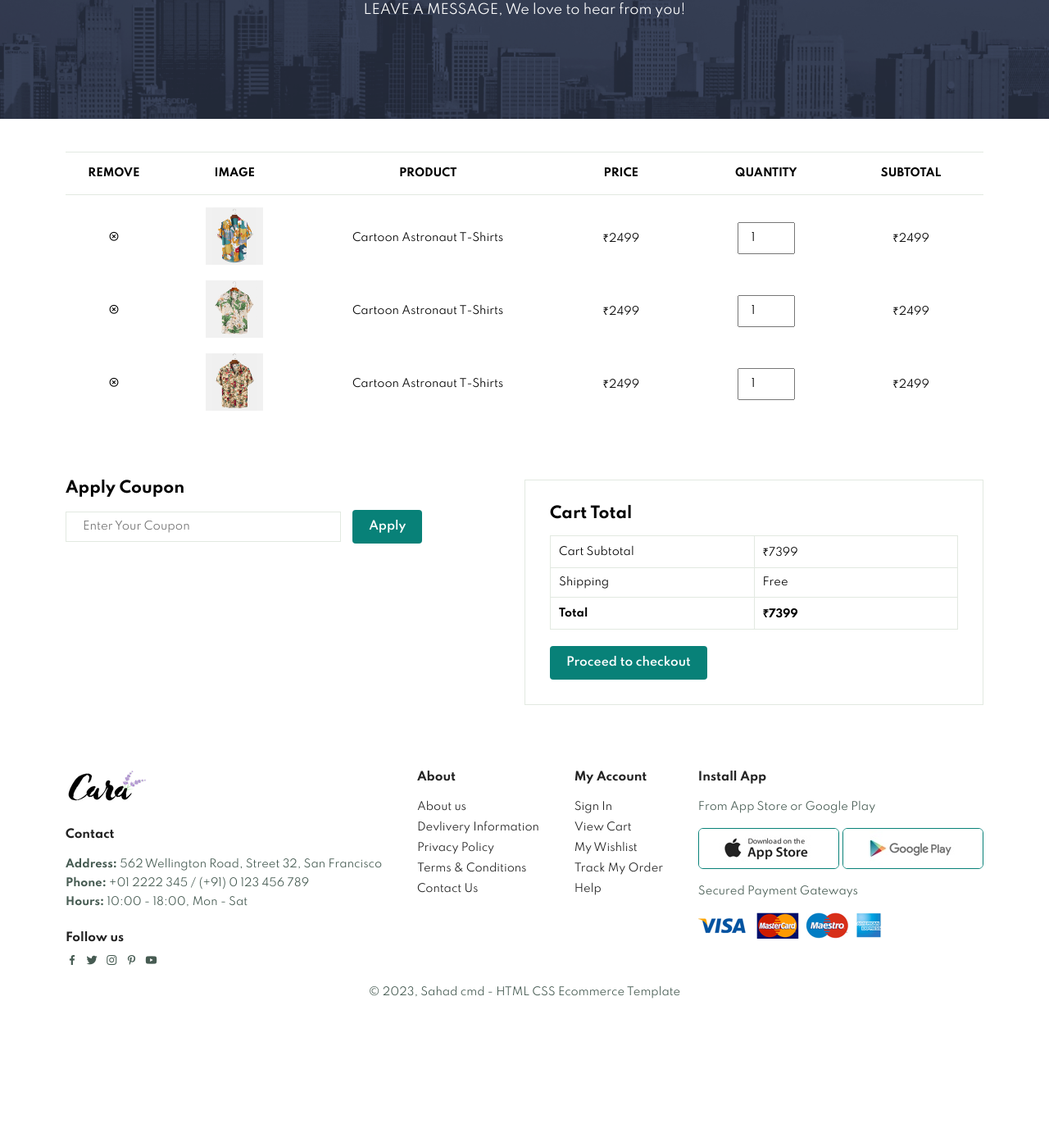
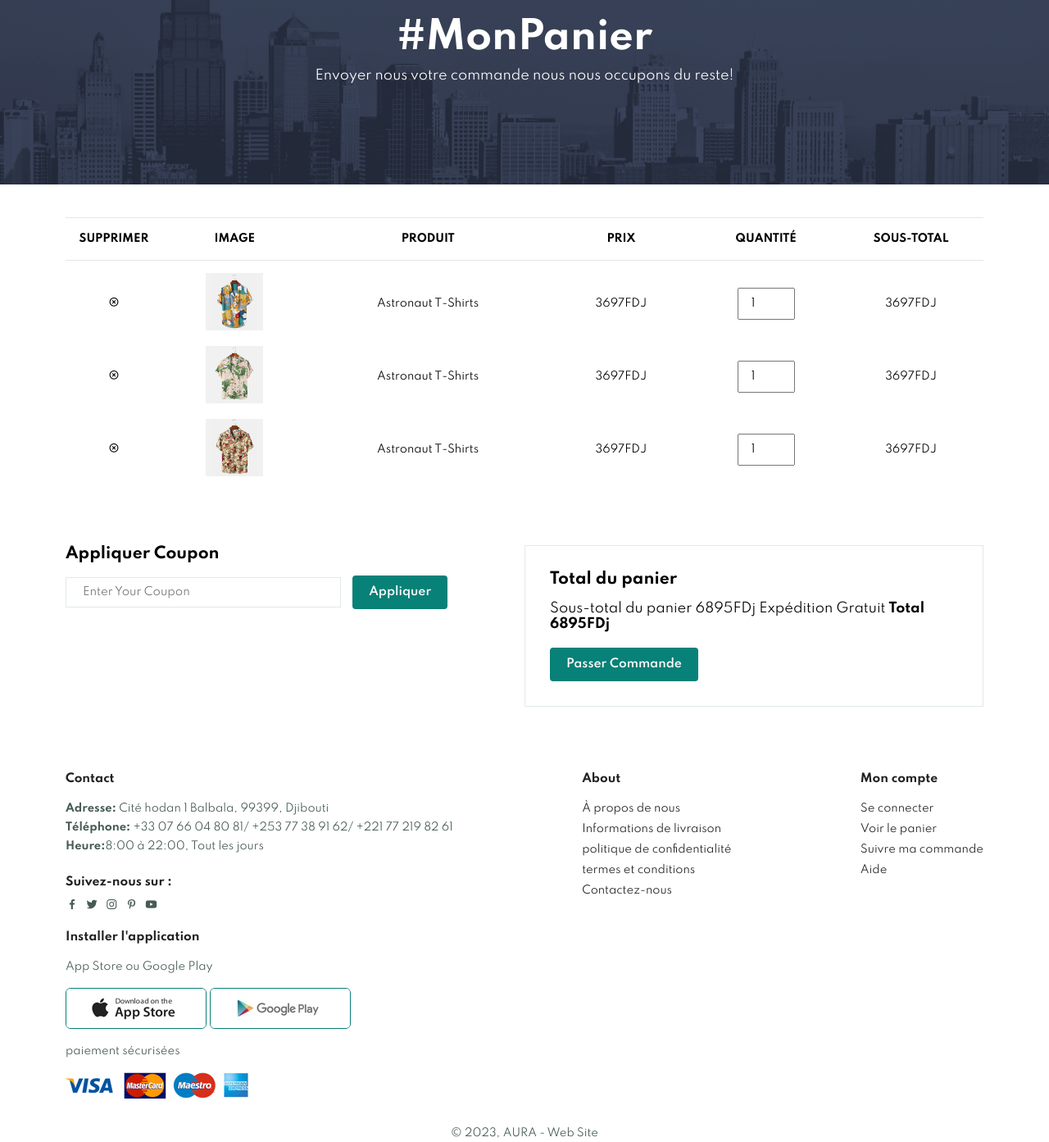
Before and after one commit to maha22i/aura-site, a plain HTML site: page cart.html in a window 1280 px wide. Shown: the part 260-1653 px from the top of the page at 82% size. Before the commit the page ends 1526 px from the top, so only its background shows below. Drawn offline with nearby package versions, Linux system fonts and the light colour scheme.

Commit message:
mise à jour de la cart

```diff
--- a/cart.html
+++ b/cart.html
@@ -1,78 +1,90 @@
 <!DOCTYPE html>
 <html lang="en">
-
   <head>
-        <meta charset="UTF-8">
-        <meta http-equiv="X-UA-Compatible" content="IE=edge">
-        <meta name="viewport" content="width=device-width, initial-scale=1.0">
+    <meta charset="UTF-8" />
+    <meta http-equiv="X-UA-Compatible" content="IE=edge" />
+    <meta name="viewport" content="width=device-width, initial-scale=1.0" />
     <title>Cara</title>
-        <link rel="icon" type="image/x-icon" href="/img/icon1.png">
-        <link rel="stylesheet" href="https://cdn.jsdelivr.net/npm/boxicons@latest/css/boxicons.min.css">
-        <link rel="stylesheet" href="style.css">
+    <link rel="icon" type="image/x-icon" href="/img/icon1.png" />
+    <link
+      rel="stylesheet"
+      href="https://cdn.jsdelivr.net/npm/boxicons@latest/css/boxicons.min.css"
+    />
+    <link rel="stylesheet" href="style.css" />
   </head>
 
   <body>
     <section id="header">
-            <a href="#"><img src="img/logo.png" class="logo" alt=""></a>
+      <a href="#"
+        ><img
+          src="img/2.png"
+          style="width: 150px; height: 120px"
+          class="logo"
+          alt=""
+      /></a>
 
       <div>
         <ul id="navbar">
-                    <li><a href="index.html">Home</a></li>
-                    <li><a href="shop.html">Shop</a></li>
-                    <li><a href="blog.html">Blog</a></li>
-                    <li><a href="about.html">About</a></li>
+          <li><a href="index.html">Acceuil</a></li>
+          <li><a href="shop.html">Catalogue</a></li>
+          <!-- <li><a href="blog.html">Blog</a></li> -->
+          <li><a href="about.html">Qui sommes-nous?</a></li>
           <li><a href="contact.html">Contact</a></li>
-                    <li id="lg-bag"><a class="active" href="cart.html"><i class='bx bx-shopping-bag' ></i></a></li>
-                    <a href="#" id="close"><i class='bx bx-x'></i></a>
+          <li id="lg-bag">
+            <a class="active" href="cart.html"
+              ><i class="bx bx-shopping-bag"></i
+            ></a>
+          </li>
+          <a href="#" id="close"><i class="bx bx-x"></i></a>
         </ul>
       </div>
       <div id="mobile">
-                <a href="cart.html"><i class='bx bx-shopping-bag' ></i></a>
-                <i id="bar" class='bx bx-menu'></i>
+        <a href="cart.html"><i class="bx bx-shopping-bag"></i></a>
+        <i id="bar" class="bx bx-menu"></i>
       </div>
     </section>
 
     <section id="page-header" class="about-header">
-            <h2>#let's_talk</h2>
-            <p>LEAVE A MESSAGE, We love to hear from you!</p>
+      <h2>#MonPanier</h2>
+      <p>Envoyer nous votre commande nous nous occupons du reste!</p>
     </section>
 
     <section id="cart" class="section-p1">
       <table width="100%">
         <thead>
           <tr>
-                        <td>Remove</td>
+            <td>Supprimer</td>
             <td>Image</td>
-                        <td>Product</td>
-                        <td>Price</td>
-                        <td>Quantity</td>
-                        <td>Subtotal</td>
+            <td>Produit</td>
+            <td>Prix</td>
+            <td>Quantité</td>
+            <td>Sous-total</td>
           </tr>
         </thead>
         <tbody>
           <tr>
-                        <td><i class='bx bx-x-circle'></i></td>
-                        <td><img src="./img/products/f1.jpg" alt=""></td>
-                        <td>Cartoon Astronaut T-Shirts</td>
-                        <td>₹2499</td>
-                        <td><input type="number" value="1"></td>
-                        <td>₹2499</td>
+            <td><i class="bx bx-x-circle"></i></td>
+            <td><img src="./img/products/f1.jpg" alt="" /></td>
+            <td>Astronaut T-Shirts</td>
+            <td>3697FDJ</td>
+            <td><input type="number" value="1" /></td>
+            <td>3697FDJ</td>
           </tr>
           <tr>
-                        <td><i class='bx bx-x-circle'></i></td>
-                        <td><img src="./img/products/f2.jpg" alt=""></td>
-                        <td>Cartoon Astronaut T-Shirts</td>
-                        <td>₹2499</td>
-                        <td><input type="number" value="1"></td>
-                        <td>₹2499</td>
+            <td><i class="bx bx-x-circle"></i></td>
+            <td><img src="./img/products/f2.jpg" alt="" /></td>
+            <td>Astronaut T-Shirts</td>
+            <td>3697FDJ</td>
+            <td><input type="number" value="1" /></td>
+            <td>3697FDJ</td>
           </tr>
           <tr>
-                        <td><i class='bx bx-x-circle'></i></td>
-                        <td><img src="./img/products/f3.jpg" alt=""></td>
-                        <td>Cartoon Astronaut T-Shirts</td>
-                        <td>₹2499</td>
-                        <td><input type="number" value="1"></td>
-                        <td>₹2499</td>
+            <td><i class="bx bx-x-circle"></i></td>
+            <td><img src="./img/products/f3.jpg" alt="" /></td>
+            <td>Astronaut T-Shirts</td>
+            <td>3697FDJ</td>
+            <td><input type="number" value="1" /></td>
+            <td>3697FDJ</td>
           </tr>
         </tbody>
       </table>
@@ -80,83 +92,88 @@
 
     <section id="cart-add" class="section-p1">
       <div id="coupon">
-                <h3>Apply Coupon</h3>
+        <h3>Appliquer Coupon</h3>
         <div>
-                    <input type="text" placeholder="Enter Your Coupon">
-                    <button class="normal">Apply</button>
+          <input type="text" placeholder="Enter Your Coupon" />
+          <button class="normal">Appliquer</button>
         </div>
       </div>
 
       <div id="subtotal">
-                <h3>Cart Total</h3>
-                <table>
+        <h3>Total du panier</h3>
+        <tableau>
           <tr>
-                        <td>Cart Subtotal</td>
-                        <td>₹7399</td>
+            <td>Sous-total du panier</td>
+            <td>6895FDj</td>
           </tr>
           <tr>
-                        <td>Shipping</td>
-                        <td>Free</td>
+            <td>Expédition</td>
+            <td>Gratuit</td>
           </tr>
           <tr>
             <td><strong>Total</strong></td>
-                        <td><strong>₹7399</strong></td>
+            <td><strong>6895FDj</strong></td>
           </tr>
         </table>
-                <button class="normal">Proceed to checkout</button>
+        <br>
+        <br>
+        <button class="normal">Passer Commande</button>
       </div>
     </section>
 
     <footer class="section-p1">
       <div class="col">
-                <img class="logo" src="./img/logo.png" alt="">
+        <!-- <img class="logo" src="./img/logo.png" alt="" /> -->
         <h4>Contact</h4>
-                <p><strong>Address:</strong> 562 Wellington Road, Street 32, San Francisco</p>
-                <p><strong>Phone:</strong> +01 2222 345 / (+91) 0 123 456 789</p>
-                <p><strong>Hours:</strong> 10:00 - 18:00, Mon - Sat</p>
+        <p><strong>Adresse:</strong> Cité hodan 1 Balbala, 99399, Djibouti</p>
+        <p>
+          <strong>Téléphone:</strong> +33 07 66 04 80 81/ +253 77 38 91 62/ +221
+          77 219 82 61
+        </p>
+        <p><strong>Heure:</strong>8:00 à 22:00, Tout les jours</p>
         <div class="follow">
-                    <h4>Follow us</h4>
+          <h4>Suivez-nous sur :</h4>
           <div class="icon">
-                        <i class='bx bxl-facebook'></i>
-                        <i class='bx bxl-twitter' ></i>
-                        <i class='bx bxl-instagram' ></i>
-                        <i class='bx bxl-pinterest-alt' ></i>
-                        <i class='bx bxl-youtube' ></i>
+            <i class="bx bxl-facebook"></i>
+            <i class="bx bxl-twitter"></i>
+            <i class="bx bxl-instagram"></i>
+            <i class="bx bxl-pinterest-alt"></i>
+            <i class="bx bxl-youtube"></i>
           </div>
         </div>
       </div>
 
       <div class="col">
         <h4>About</h4>
-                <a href="#">About us</a>
-                <a href="#">Devlivery Information</a>
-                <a href="#">Privacy Policy</a>
-                <a href="#">Terms & Conditions</a>
-                <a href="#">Contact Us</a>
+        <a href="#">À propos de nous</a>
+        <a href="#">Informations de livraison</a>
+        <a href="#">politique de confidentialité</a>
+        <a href="#">termes et conditions</a>
+        <a href="#">Contactez-nous</a>
       </div>
 
       <div class="col">
-                <h4>My Account</h4>
-                <a href="#">Sign In</a>
-                <a href="#">View Cart</a>
-                <a href="#">My Wishlist</a>
-                <a href="#">Track My Order</a>
-                <a href="#">Help</a>
+        <h4>Mon compte</h4>
+        <a href="#">Se connecter</a>
+        <a href="#">Voir le panier</a>
+        <!-- <a href="#">Mon Panier</a> -->
+        <a href="#">Suivre ma commande</a>
+        <a href="#">Aide</a>
       </div>
 
       <div class="col install">
-                <h4>Install App</h4>
-                <p>From App Store or Google Play</p>
+        <h4>Installer l'application</h4>
+        <p>App Store ou Google Play</p>
         <div class="row">
-                    <img src="./img/pay/app.jpg" alt="">
-                    <img src="./img/pay/play.jpg" alt="">
+          <img src="./img/pay/app.jpg" alt="" />
+          <img src="./img/pay/play.jpg" alt="" />
         </div>
-                <p>Secured Payment Gateways</p>
-                <img src="./img/pay/pay.png" alt="">
+        <p>paiement sécurisées</p>
+        <img src="./img/pay/pay.png" alt="" />
       </div>
 
       <div class="copyright">
-                <p>© 2023, Sahad cmd - HTML CSS Ecommerce Template</p>
+        <p>© 2023, AURA - Web Site</p>
       </div>
     </footer>
 
```
Lines whose indentation alone changed are shown as unchanged.
